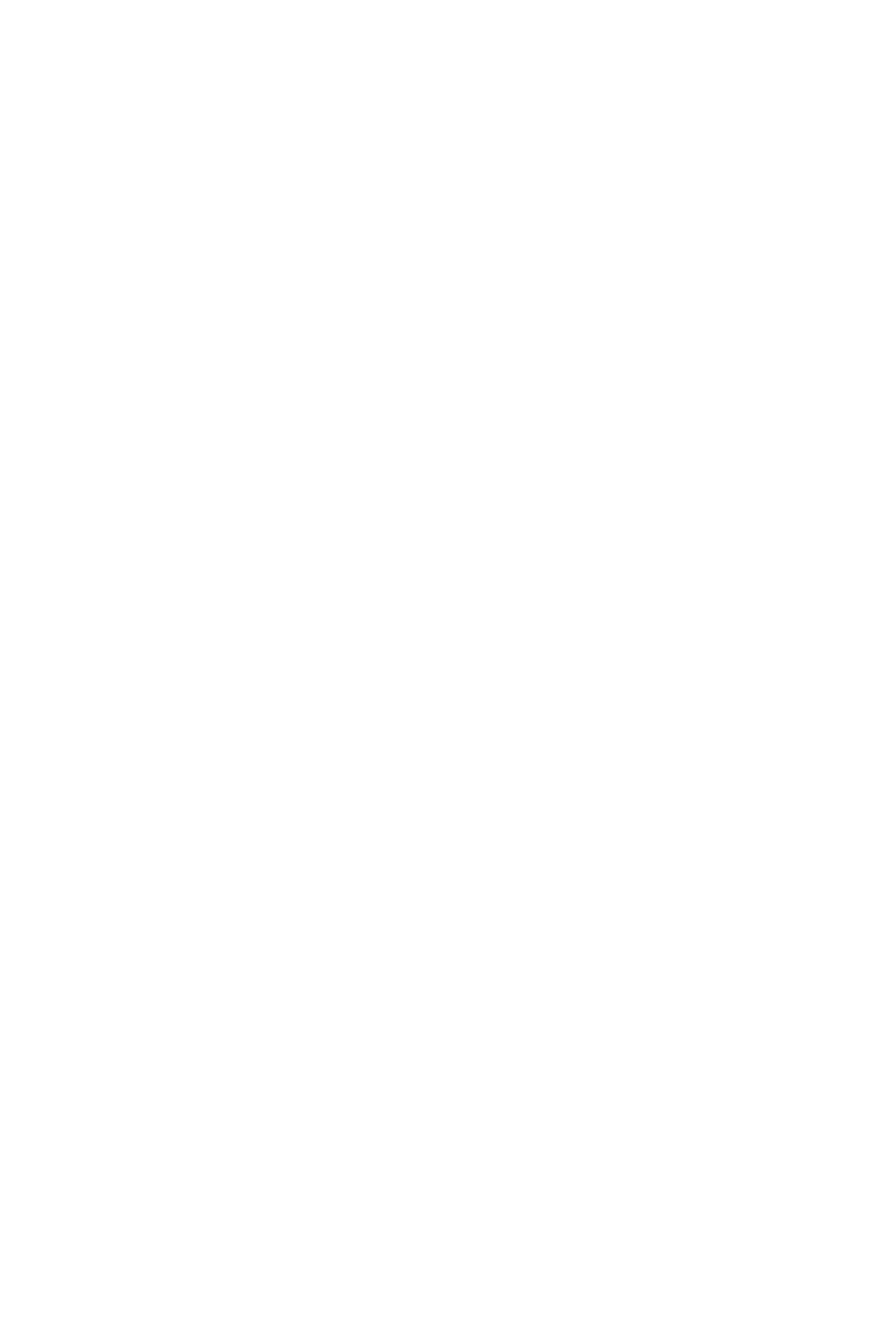
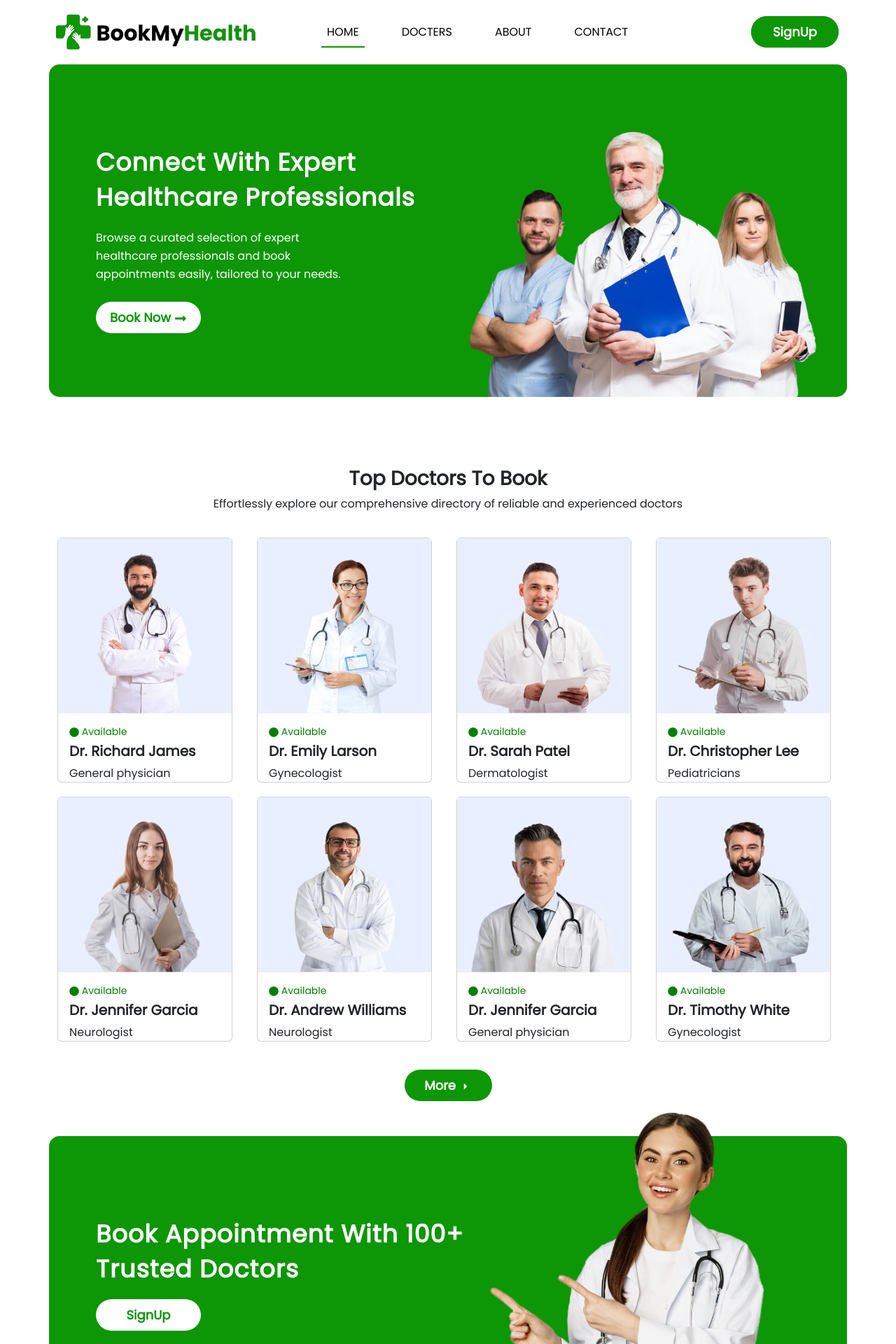
Before and after one commit to risnanrv/bookmyhealth.com, a React (Create React App) app: page /#/ in a window 1280 px wide. Before the commit this address had no page. Shown: the top 1920 px of the page at 70% size. Before the commit the page ends 800 px from the top, so only its background shows below. Built offline with nearby package versions, Linux system fonts and the light colour scheme.

Commit message:
Routing corrected

```diff
--- a/src/App.js
+++ b/src/App.js
@@ -1,5 +1,5 @@
 import './App.css';
-import { BrowserRouter as Router, Routes, Route } from 'react-router-dom';
+import { HashRouter as Router, Routes, Route } from 'react-router-dom';
 import Home from './Pages/Home';
 import Docters from './Pages/Docters';
 import About from './Pages/About';
@@ -11,11 +11,10 @@ function App() {
       <Router>
         <Routes>
           {/* Define routes here */}
-          <Route path="/bookmyhealth.com" element={<Home />} />
-          <Route path="/bookmyhealth.com/docters" element={<Docters/>} />
-          <Route path="/bookmyhealth.com/about" element={<About/>} />
-          <Route path="/bookmyhealth.com/contact" element={<Contact/>} />
-
+          <Route path="/" element={<Home />} />
+          <Route path="/docters" element={<Docters />} />
+          <Route path="/about" element={<About />} />
+          <Route path="/contact" element={<Contact />} />
         </Routes>
       </Router>
     </div>
--- a/src/Components/Navbar/NavSection.js
+++ b/src/Components/Navbar/NavSection.js
@@ -1,6 +1,6 @@
 import React from 'react';
 import { Container, Navbar, Nav } from 'react-bootstrap';
-import { useLocation } from 'react-router-dom'; // Import useLocation
+import { NavLink, useLocation } from 'react-router-dom'; // Import NavLink
 import Logo from '../../Assets/Logo.png';
 import './NavSection.css';
 
@@ -18,28 +18,17 @@ function NavSection() {
 
         <Navbar.Collapse id="responsive-navbar-nav">
           <Nav className="nav-options me-auto">
-            <Nav.Link
-              href="/bookmyhealth.com"
-              className={location.pathname === '/bookmyhealth.com' ? 'active' : ''}
-            >
+            {/* Use NavLink instead of href */}
+            <Nav.Link as={NavLink} to="/" activeClassName="active" exact>
               HOME
             </Nav.Link>
-            <Nav.Link
-              href="/bookmyhealth.com/docters"
-              className={location.pathname === '/bookmyhealth.com/docters' ? 'active' : ''}
-            >
+            <Nav.Link as={NavLink} to="/docters" activeClassName="active">
               DOCTERS
             </Nav.Link>
-            <Nav.Link
-              href="/bookmyhealth.com/about"
-              className={location.pathname === '/bookmyhealth.com/about' ? 'active' : ''}
-            >
+            <Nav.Link as={NavLink} to="/about" activeClassName="active">
               ABOUT
             </Nav.Link>
-            <Nav.Link
-              href="/bookmyhealth.com/contact"
-              className={location.pathname === '/bookmyhealth.com/contact' ? 'active' : ''}
-            >
+            <Nav.Link as={NavLink} to="/contact" activeClassName="active">
               CONTACT
             </Nav.Link>
           </Nav>
--- a/src/Components/SignupContainer/SignupContainer.css
+++ b/src/Components/SignupContainer/SignupContainer.css
@@ -1,8 +1,9 @@
 .container-image{
     width: 75%; /* Make the image responsive */
     height: auto; /* Maintain aspect ratio */
-    margin-top: 37px;
-    margin-bottom: -20px;
+    margin-top: -37px;
+   /* margin-top: 34px;
+    margin-bottom: -20px;*/
     margin-left: 30px;
 }
 .signup-header{
```
